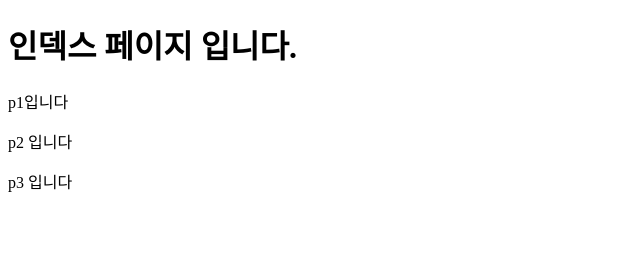
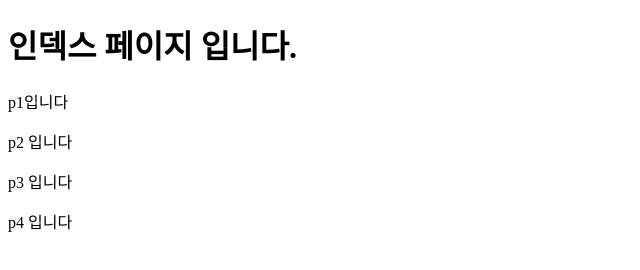
Before and after one commit to sonmose/your_app, a plain HTML site: page index.html in a window 1280 px wide. Shown: the whole page, without its empty margins (0-640 px from the left). Drawn offline with Linux system fonts and the light colour scheme.

Commit message:
p4 added

```diff
--- a/index.html
+++ b/index.html
@@ -11,5 +11,6 @@
      <p>p1입니다</p>
      <p>p2 입니다</p>
      <p>p3 입니다</p>
+     <p>p4 입니다</p>
 </body>
 </html>
```
